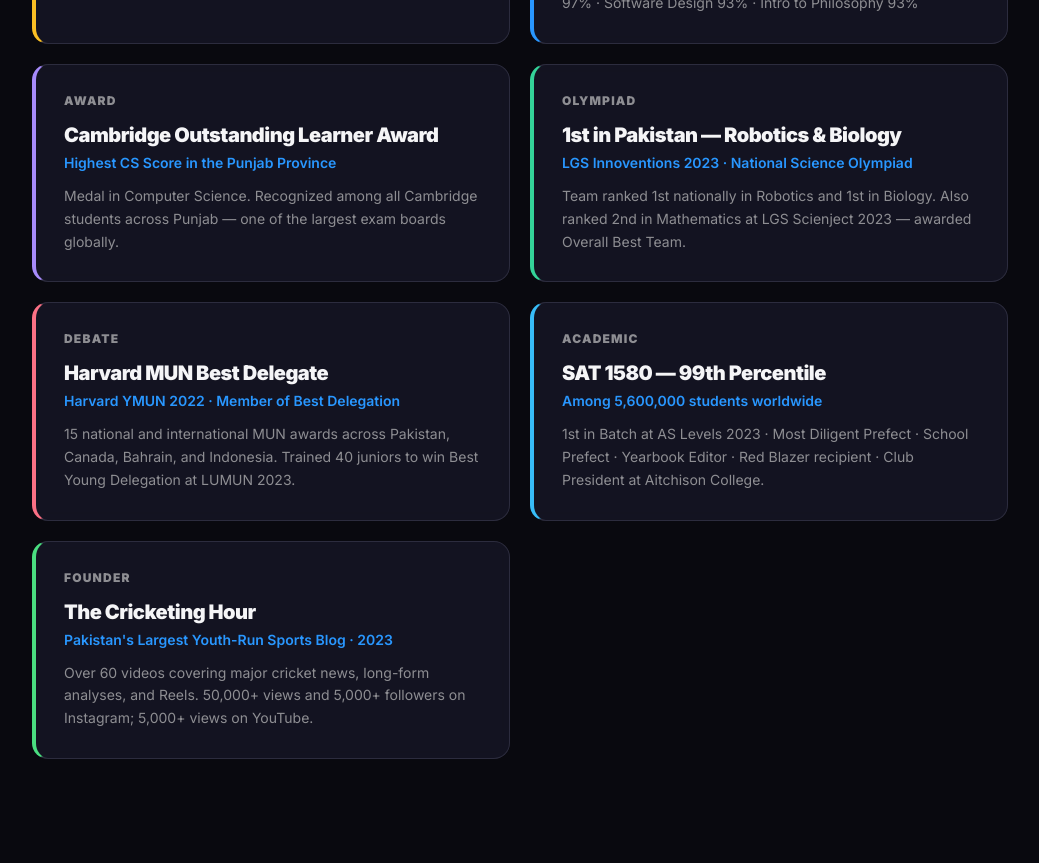
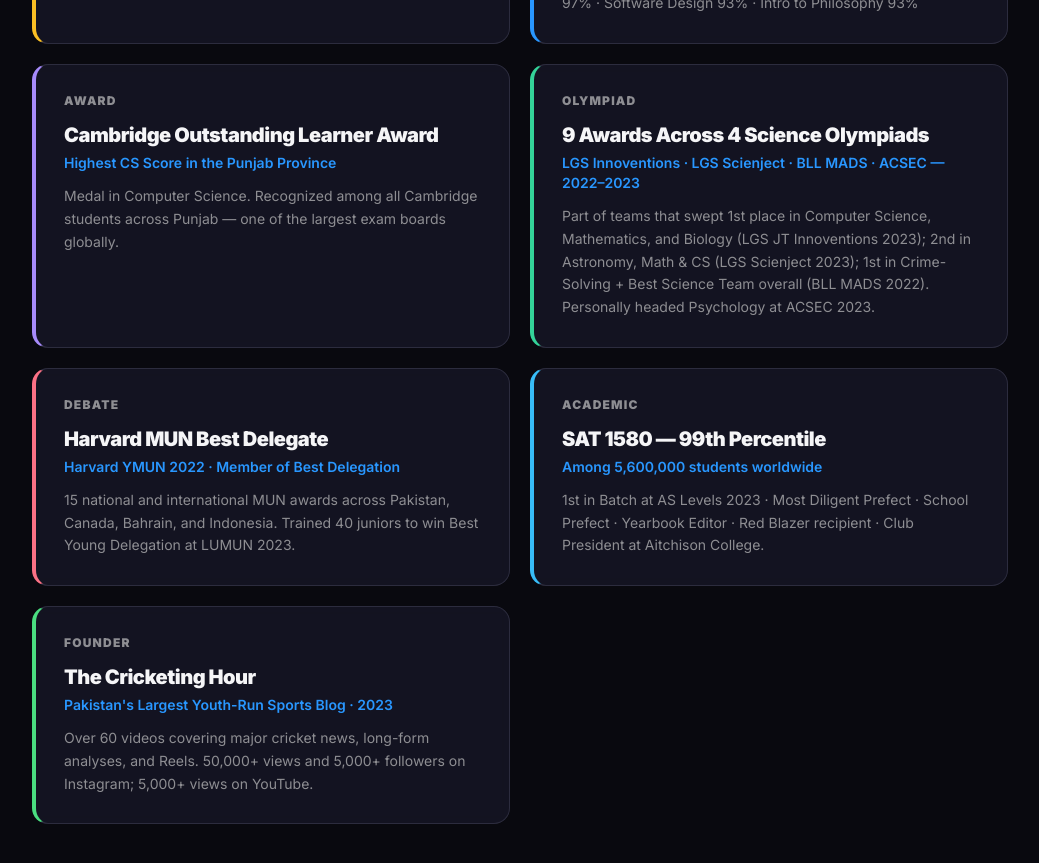
Before and after one commit to hasan-malik/hasan-malik.github.io, a React (Vite) app: page / in a window 1280 px wide. Shown: the part 4080-4943 px from the top of the page, without its empty margins (120-1159 px from the left). Built offline with nearby package versions, Linux system fonts and the light colour scheme.

Commit message:
feat: update olympiad achievement with accurate multi-event breakdown
9 awards across LGS Innoventions, LGS Scienject, BLL MADS, and ACSEC
covering CS, Math, Biology, Astronomy, Crime-Solving, and Psychology
categories (2022-2023).

```diff
--- a/src/components/Achievements.jsx
+++ b/src/components/Achievements.jsx
@@ -30,10 +30,10 @@
   },
   {
     category: 'OLYMPIAD',
-    title: '1st in Pakistan — Robotics & Biology',
-    subtitle: 'LGS Innoventions 2023 · National Science Olympiad',
+    title: '9 Awards Across 4 Science Olympiads',
+    subtitle: 'LGS Innoventions · LGS Scienject · BLL MADS · ACSEC — 2022–2023',
     detail:
-      'Team ranked 1st nationally in Robotics and 1st in Biology. Also ranked 2nd in Mathematics at LGS Scienject 2023 — awarded Overall Best Team.',
+      'Part of teams that swept 1st place in Computer Science, Mathematics, and Biology (LGS JT Innoventions 2023); 2nd in Astronomy, Math & CS (LGS Scienject 2023); 1st in Crime-Solving + Best Science Team overall (BLL MADS 2022). Personally headed Psychology at ACSEC 2023.',
     accent: 'border-l-emerald-400',
     glow: 'hover:border-emerald-400/30',
   },
```
